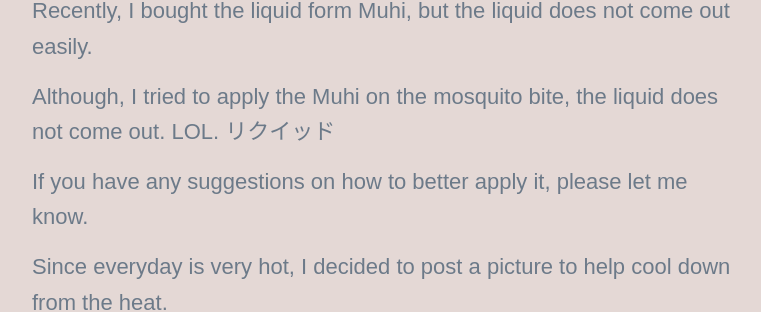
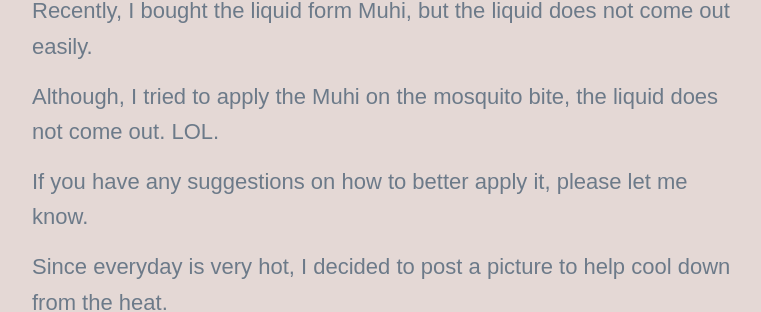
Before and after one commit to yutarochan/yurumina, a Jekyll site: the page built from _posts/2022-08-11-muhi.md, in a window 1280 px wide. Shown: the part 1577-1889 px from the top of the page, without its empty margins (258-1019 px from the left). Built offline with Jekyll 4.4.1, drawn with Linux system fonts in a browser that asks for light colours; nearby versions of some CDN libraries; some web fonts are replaced.

Commit message:
Update 2022-08-11-muhi.md

```diff
--- a/_posts/2022-08-11-muhi.md
+++ b/_posts/2022-08-11-muhi.md
@@ -28,7 +28,7 @@ Yesterday I went to visit the graveyard and I came home very tired, so I decided
 
 Recently, I bought the liquid form Muhi, but the liquid does not come out easily.
 
-Although, I tried to apply the Muhi on the mosquito bite, the liquid does not come out. LOL.                                                                                      リクイッド
+Although, I tried to apply the Muhi on the mosquito bite, the liquid does not come out. LOL.
 
 If you have any suggestions on how to better apply it, please let me know.
 
```
